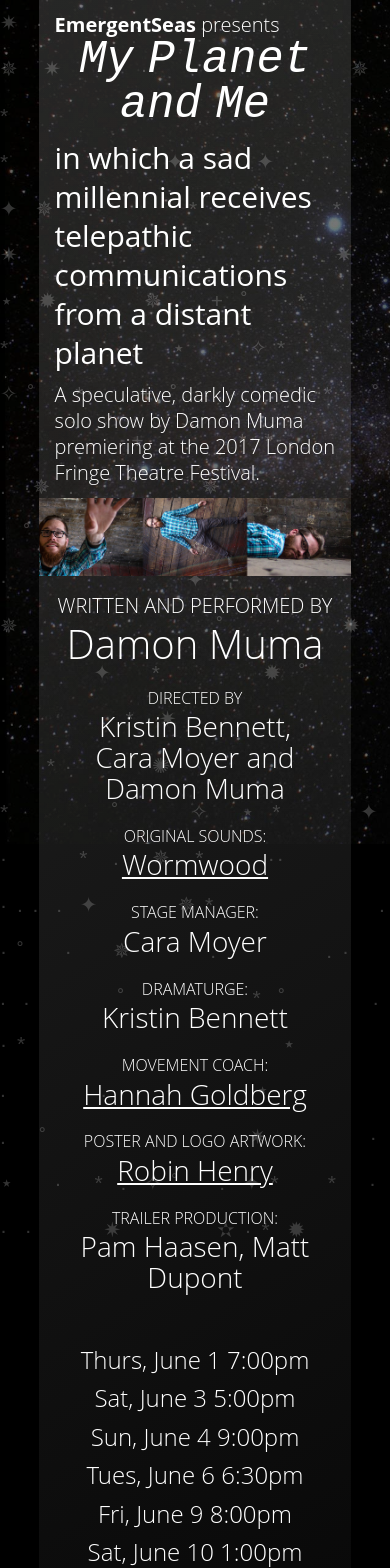
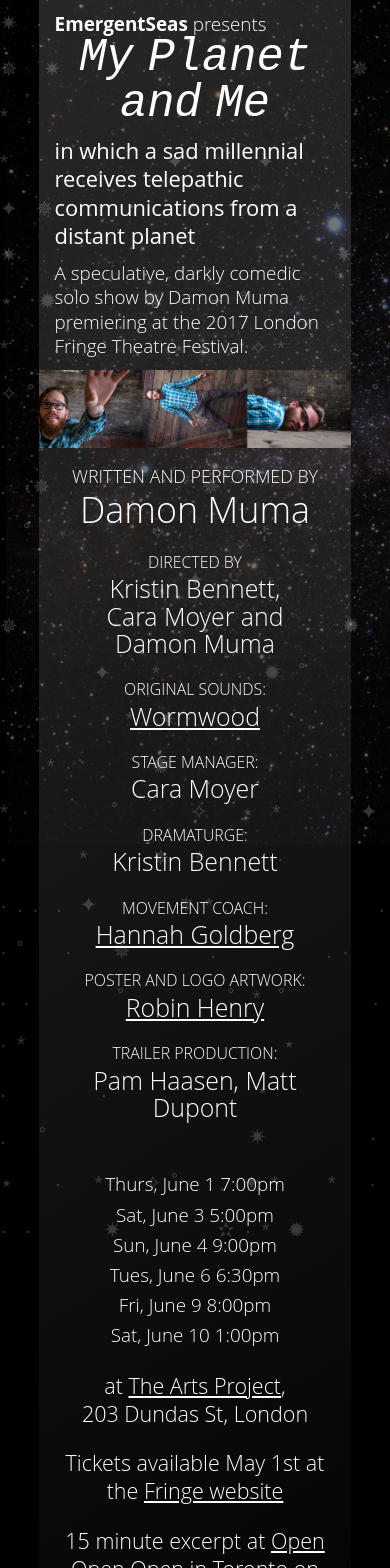
Before and after one commit to thedamon/emgergentseas, a Nuxt app: page / in a window 390 px wide. Shown: the top 1568 px of the page. Built offline with nearby package versions, Linux system fonts and the light colour scheme.

Commit message:
new yaas task; some responsive type

```diff
--- a/package.json
+++ b/package.json
@@ -19,6 +19,7 @@
     "start": "nuxt start",
     "generate": "nuxt generate",
     "deploy": "surge ./dist/ emergentseas.co",
+    "yaas": "npm run generate; npm run deploy",
     "lint": "eslint --ext .js,.vue --ignore-path .gitignore .",
     "precommit": "npm run lint"
   },
--- a/pages/index.vue
+++ b/pages/index.vue
@@ -62,13 +62,16 @@
 </template>
 
 <style>
+  /*@mixin f($px){
+    font-size: calc($px - 10 + 5vw);
+  }*/
   html {
     background-color: black;
     color: white;
     font-family: 'Open Sans', sans-serif;
     font-weight: 300;
     line-height: 1.3;
-    font-size: 20px;
+    font-size: calc(13px + 1.5vw);
   }
   body {
     margin: 0;
@@ -78,12 +81,15 @@
   }
   h1 {
     margin: 0;
-    font-size: calc(4.7vw + 27px);
+    font-size: calc(27px + 4.7vw);
     font-family: 'Space Mono', monospace;
     font-style: italic;
     line-height: 1;
     text-align: center;
     word-spacing: calc(-17px + 1vw);
+  }
+  h2 {
+    font-size: calc(18px + 1vw);
   }
   header p {
     margin: 0;
@@ -128,7 +134,10 @@
   }
 
   .container {
-    margin: 0vw 10vw ;
+    margin: 0 auto;
+    width: 80vw;
+    min-width: 310px;
+    max-width: 1440px;
     color: white;
     /*background-color: rgba(255,255,255,.2);*/
     background: linear-gradient(328deg, rgba(0,0,0,0.15) 0%, rgba(255,255,255,0.15) 100%);
@@ -144,7 +153,7 @@
 
   .info {
     text-align: center;
-    font-size: 24px;
+    font-size: calc(13px + 1.5vw);
   }
 
   .info p {
@@ -174,28 +183,28 @@
 
   .credits li {
     text-transform: uppercase;
-    font-size: 16px;
-    margin-bottom: 20px;
+    font-size: calc(13px + .75vw);
+    margin-bottom: calc(18px + .5vw);
   }
 
   .credits li:first-child {
-    font-size: 20px;
+    font-size: calc(15px + .75vw);
   }
 
   .credits li:first-child span {
-    font-size: 40px;
+    font-size: calc(30px + 1.5vw);
   }
 
   .credits li span {
     text-transform: none;
-    font-size: 28px;
+    font-size: calc(21px + 1vw);
     line-height: 1.1;
     display: block;
   }
 
   main p {
     text-align: center;
-    font-size: 24px;
+    font-size: calc(18px + .9vw);
   }
 
   ul, ol {
```
